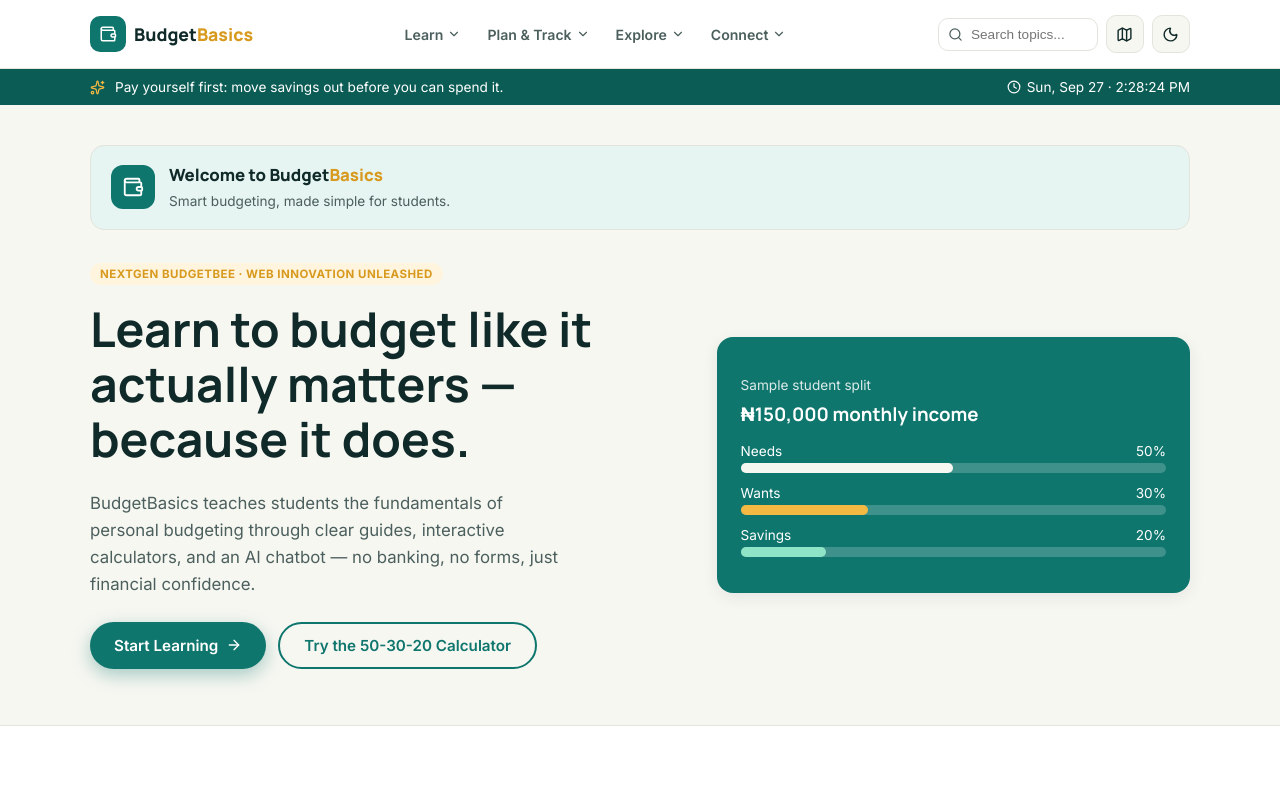
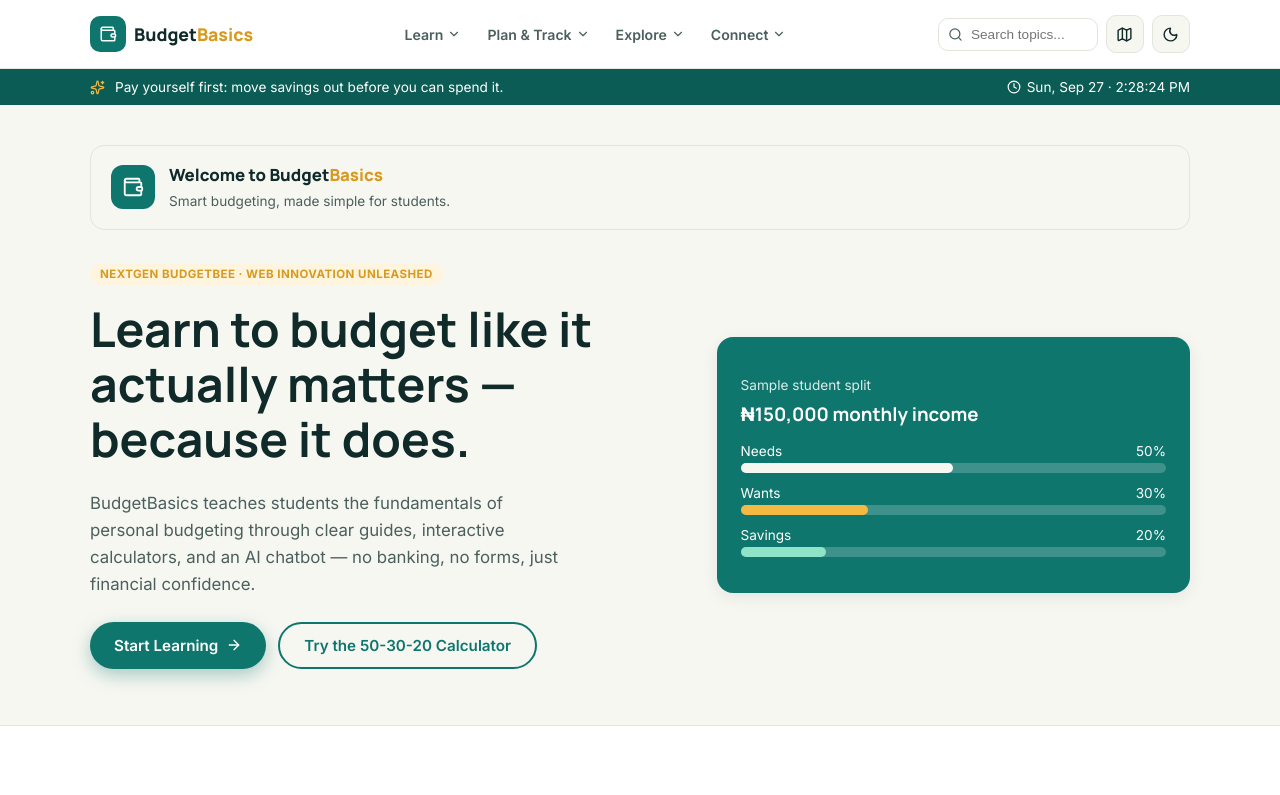
Before and after one commit to Goddy001-creator/BudgetBasics, a React (Vite) app: page / in a window 1280 px wide. Shown: the top 795 px of the page. Built offline with nearby package versions, Linux system fonts and the light colour scheme.

Commit message:
Remove unused accent color variables from CSS

```diff
--- a/src/index.css
+++ b/src/index.css
@@ -20,13 +20,6 @@
   --border: #E3E4DC;
   --shadow: 0 4px 16px rgba(16, 42, 42, 0.08);
   --shadow-hover: 0 14px 28px rgba(16, 42, 42, 0.16);
-
-  --accent-teal-bg: #E6F4F2;
-  --accent-teal-fg: #0B5C55;
-  --accent-gold-bg: #FCF1DB;
-  --accent-gold-fg: #D89A1E;
-  --accent-neutral-bg: #F1F1EC;
-  --accent-neutral-fg: #102A2A;
 }
 
 [data-theme="dark"] {
```
